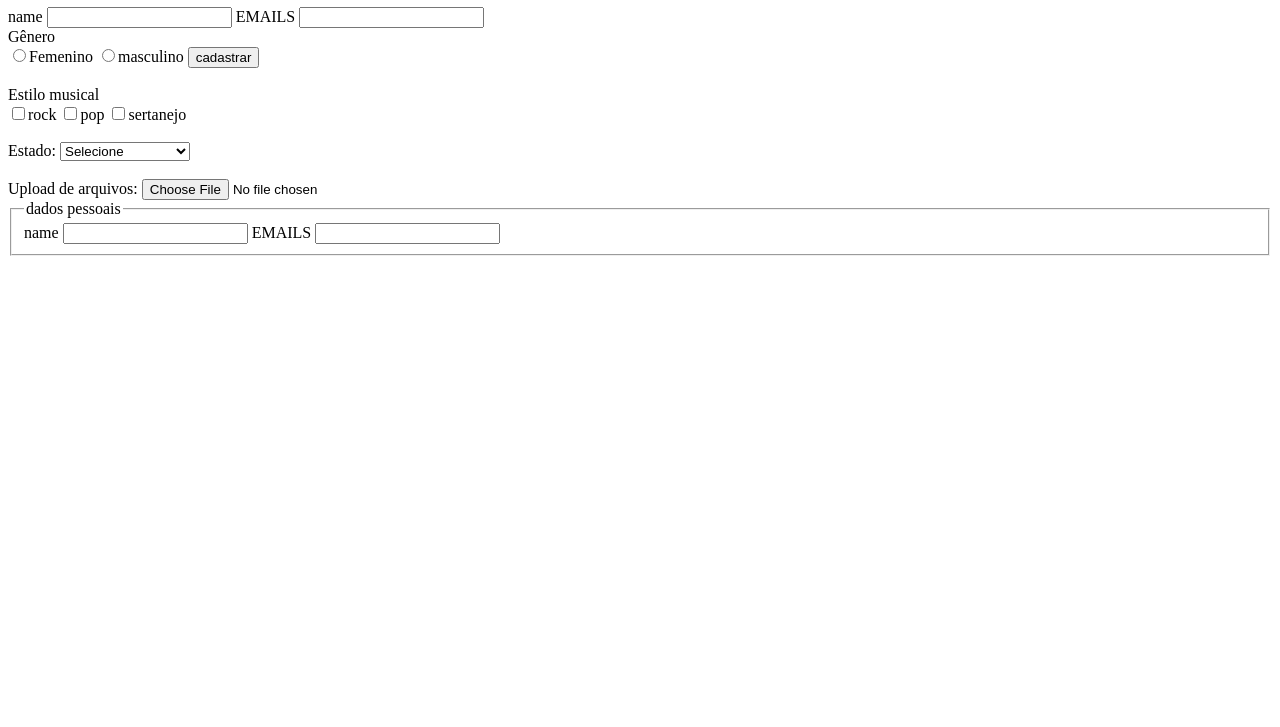
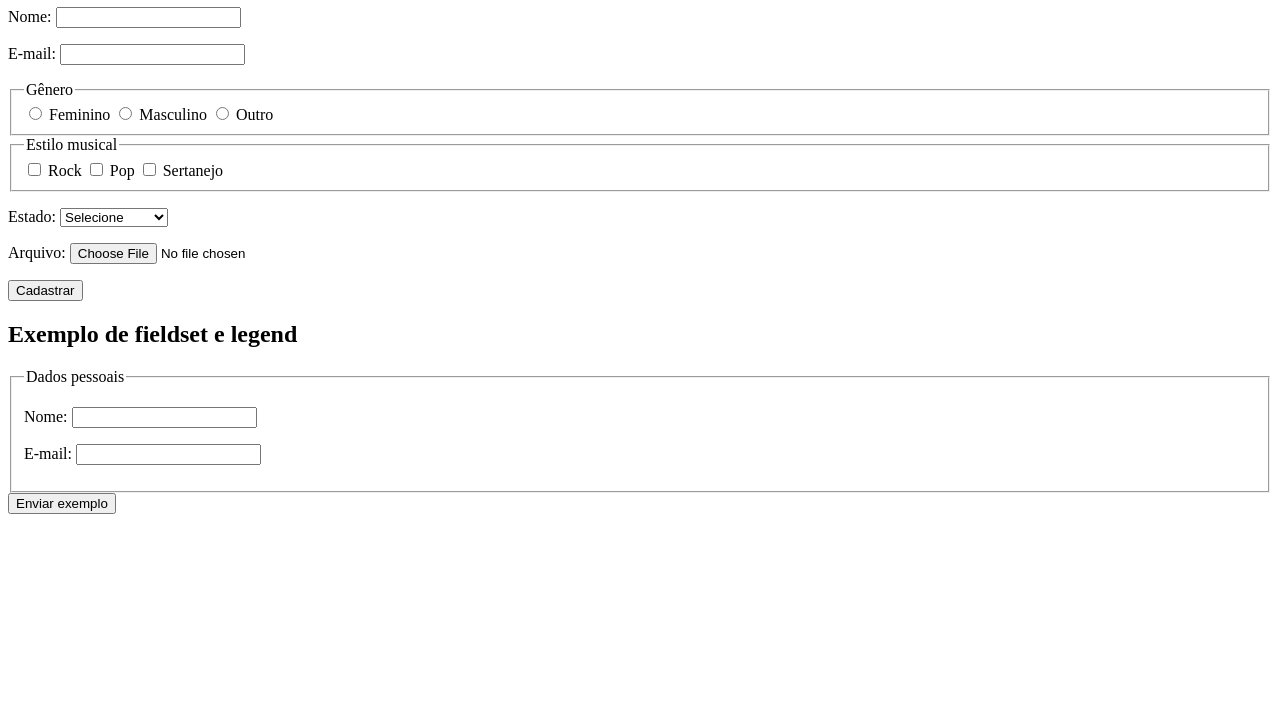
Before and after one commit to iagovitobatista/estudos-full-stack-web, a plain HTML site: page licoes/formulario2.html in a window 1280 px wide. Shown: the part 73-800 px from the top of the page. Drawn offline with Linux system fonts and the light colour scheme.

Commit message:
fix(html): corrige estrutura e semantica do exercicio formulario2.html

```diff
--- a/licoes/formulario2.html
+++ b/licoes/formulario2.html
@@ -1,90 +1,48 @@
 <!DOCTYPE html>
-<html lang="en">
-
+<html lang="pt-BR">
 <head>
   <meta charset="UTF-8">
   <meta name="viewport" content="width=device-width, initial-scale=1.0">
-    <title>Document</title>
+  <title>Formulários — Controles e agrupamentos</title>
 </head>
-
 <body>
-
-    <h1>Mais sobre o formulario</h1>
-
+  <h1>Mais sobre formulários</h1>
   <form action="processa.html" method="get">
-
-        <!--
-        Label = legenda para item da interface
-        for = associa o label ao id do input
-        -->
-
-        <label>name</label>
-        <input type="text" name="nome" id="name">
-
-        <!-- Forma correta de se fazer -->
-
-        <label for="EMAILS">EMAILS</label>
-        <input type="text" name="EMAIL" id="EMAILS">
-        <br>
-
-        Gênero <br>
-
-        <input type="radio" name="genero" value="femenino">Femenino
-        <input type="radio" name="genero" value="masculino">masculino
-
-        <input type="submit" value="cadastrar">
-
-        <br><br>
-
-        Estilo musical <br>
-
-        <input type="checkbox" name="estilo" value="rock">rock
-        <input type="checkbox" name="estilo" value="pop">pop
-        <input type="checkbox" name="estilo" value="sertanejo">sertanejo
-
-        <br><br>
-
-        Estado:
-
-        <select name="estado">
+    <p><label for="nome">Nome:</label> <input type="text" name="nome" id="nome"></p>
+    <p><label for="email">E-mail:</label> <input type="email" name="email" id="email"></p>
+    <fieldset>
+      <legend>Gênero</legend>
+      <label><input type="radio" name="genero" value="feminino"> Feminino</label>
+      <label><input type="radio" name="genero" value="masculino"> Masculino</label>
+      <label><input type="radio" name="genero" value="outro"> Outro</label>
+    </fieldset>
+    <fieldset>
+      <legend>Estilo musical</legend>
+      <label><input type="checkbox" name="estilo" value="rock"> Rock</label>
+      <label><input type="checkbox" name="estilo" value="pop"> Pop</label>
+      <label><input type="checkbox" name="estilo" value="sertanejo"> Sertanejo</label>
+    </fieldset>
+    <p>
+      <label for="estado">Estado:</label>
+      <select id="estado" name="estado">
         <option value="">Selecione</option>
-            <option value="sp">SÃO PAULO</option>
-            <option value="rj">RIO DE JANEIRO</option>
-            <option value="mg">MINAS GERAIS</option>
-            <option value="ce">CEARA</option>
+        <option value="sp">São Paulo</option>
+        <option value="rj">Rio de Janeiro</option>
+        <option value="mg">Minas Gerais</option>
+        <option value="ce">Ceará</option>
       </select>
-
-        <br><br>
-
-        Upload de arquivos:
-        <input type="file" name="arquivos">
-
+    </p>
+    <p><label for="arquivo">Arquivo:</label> <input type="file" id="arquivo" name="arquivo"></p>
+    <button type="submit">Cadastrar</button>
   </form>
-
-    <!--
-    Fieldset & legend
-    fieldset = conjunto de campos
-    legend = legenda para conjunto de campos
-    -->
-
-    <form>
-
+  <h2>Exemplo de fieldset e legend</h2>
+  <form action="processa.html" method="get">
     <fieldset>
-            <legend>dados pessoais</legend>
-
-            <label>name</label>
-            <input type="text" name="nome" id="name">
-
-            <!-- Forma correta de se fazer -->
-
-            <label for="EMAILS-dados">EMAILS</label>
-            <input type="text" name="EMAIL" id="EMAILS-dados">
-            <br>
-
+      <legend>Dados pessoais</legend>
+      <p><label for="nome2">Nome:</label> <input type="text" name="nome" id="nome2"></p>
+      <p><label for="email2">E-mail:</label> <input type="email" name="email" id="email2"></p>
     </fieldset>
-
+    <button type="submit">Enviar exemplo</button>
   </form>
-
 </body>
-
 </html>
```
Lines whose indentation alone changed are shown as unchanged.
